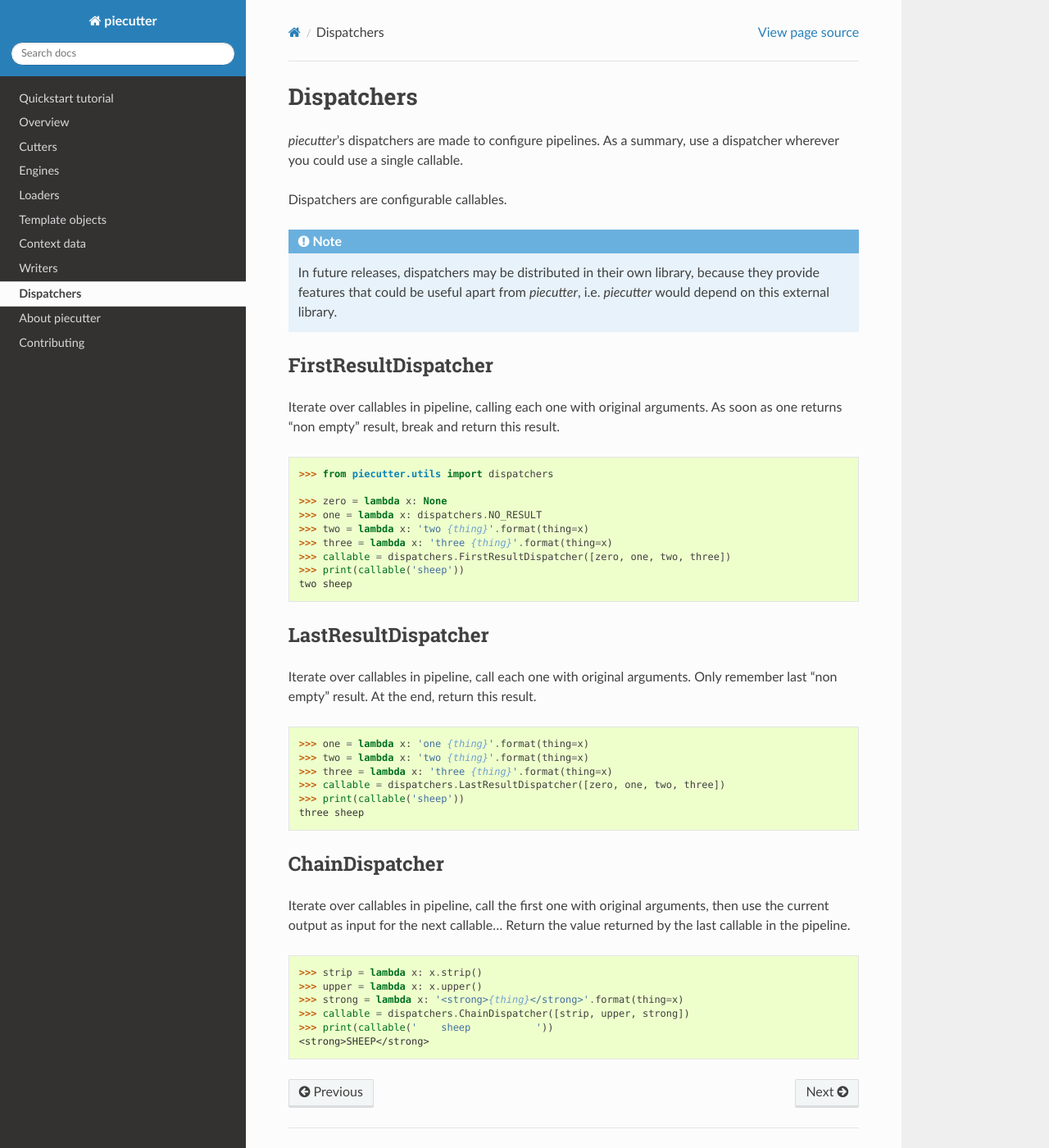
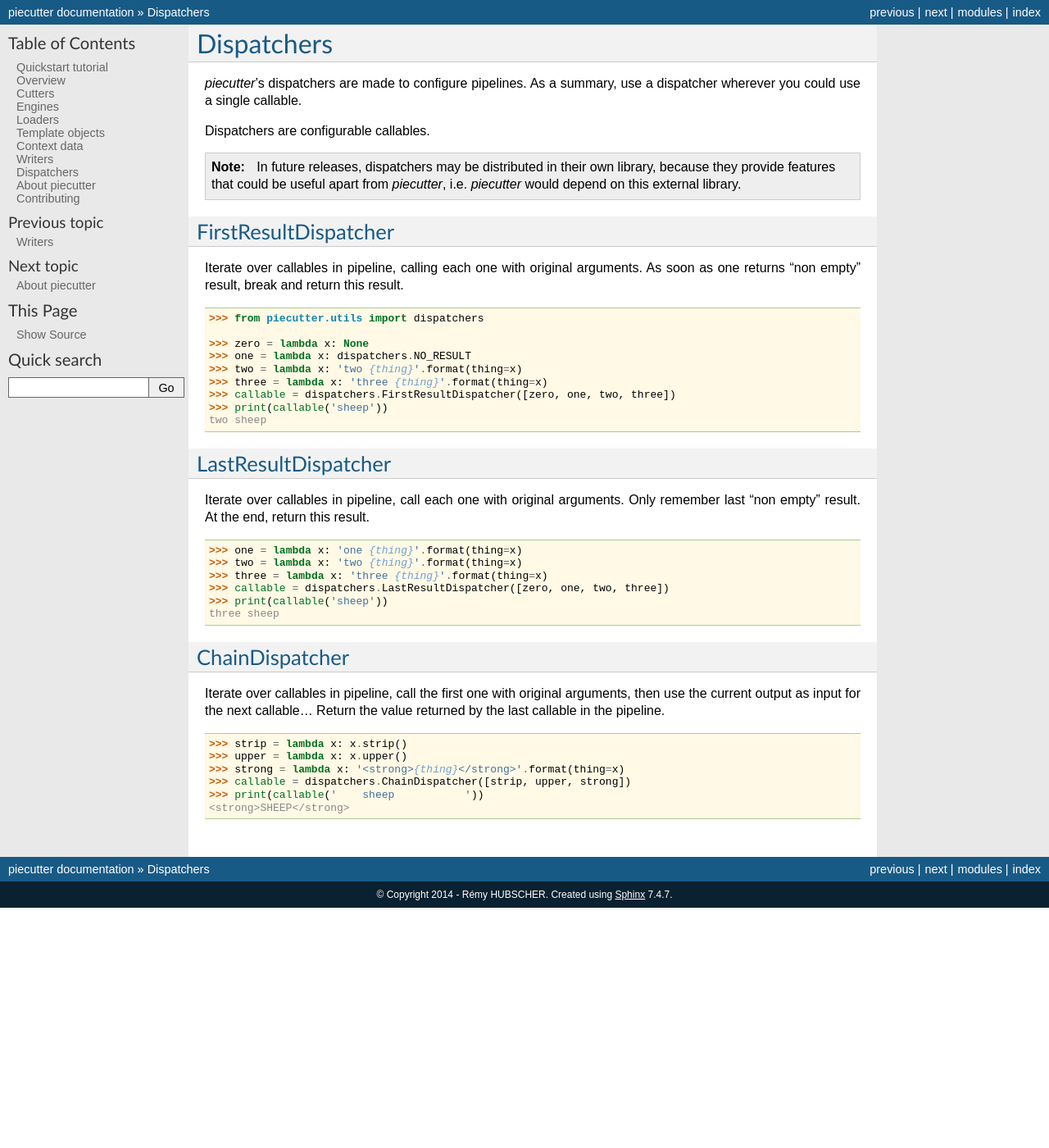
Before and after one commit to diecutter/piecutter, a Sphinx documentation site: the page built from docs/dispatchers.txt, in a window 1280 px wide and 1400 px high. Shown: the whole window at 82% size. Built offline with Sphinx 7.4.7, drawn with Linux system fonts in a browser that asks for light colours; some of the changed text lies outside the part shown.

Commit message:
Updated documentation theme.

```diff
--- a/docs/conf.py
+++ b/docs/conf.py
@@ -58,14 +58,25 @@ language = 'en'
 exclude_patterns = ['_build']
 
 # The name of the Pygments (syntax highlighting) style to use.
-pygments_style = 'sphinx'
+pygments_style = 'friendly'
 
 
 # -- Options for HTML output --------------------------------------------------
 
 # The theme to use for HTML and HTML Help pages.  See the documentation for
 # a list of builtin themes.
-html_theme = 'sphinx_rtd_theme'
+html_theme = 'classic'
+html_theme_options = {
+    "stickysidebar": True,
+    "externalrefs": True,
+    "sidebarbgcolor": "#e9e9e9",
+    "sidebartextcolor": "#333",
+    "sidebarlinkcolor": "#666",
+    "relbarbgcolor": "#185A86",
+    "headtextcolor": "#185A86",
+    "footerbgcolor": "#092130",
+    "codebgcolor": "#fff9e5",
+}
 
 # Add any paths that contain custom static files (such as style sheets) here,
 # relative to this directory. They are copied after the builtin static files,
```
